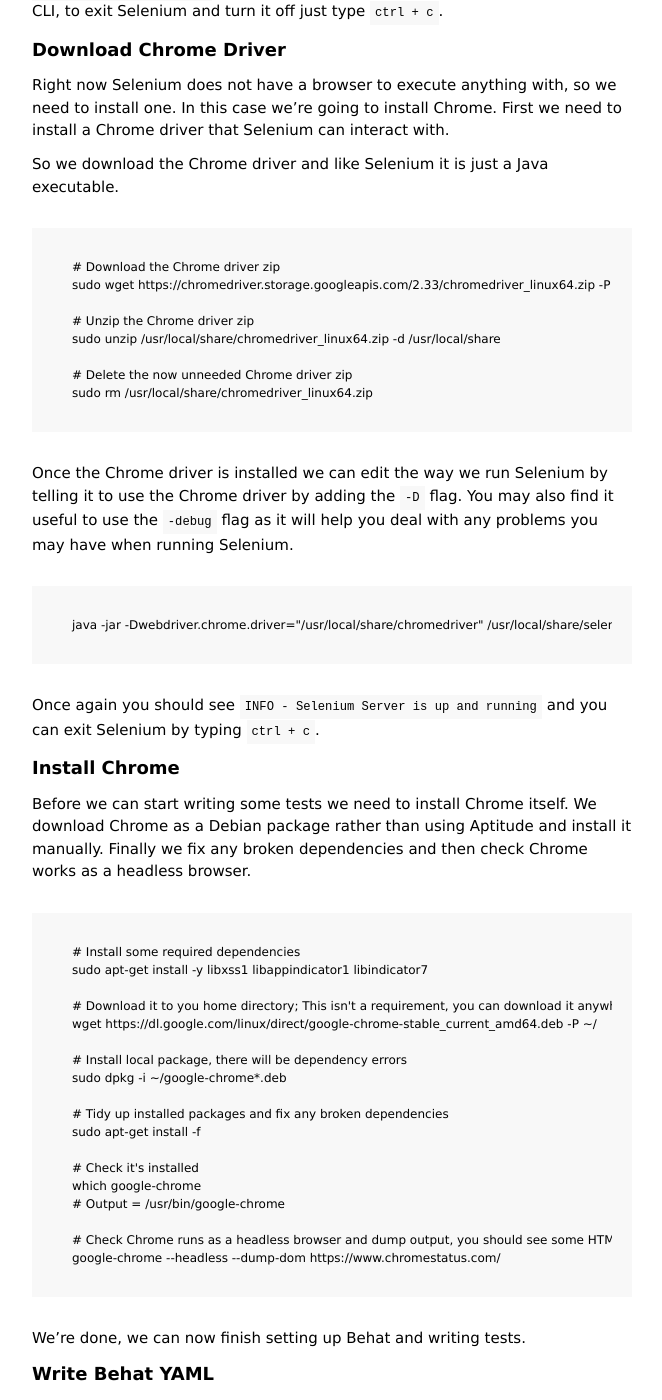
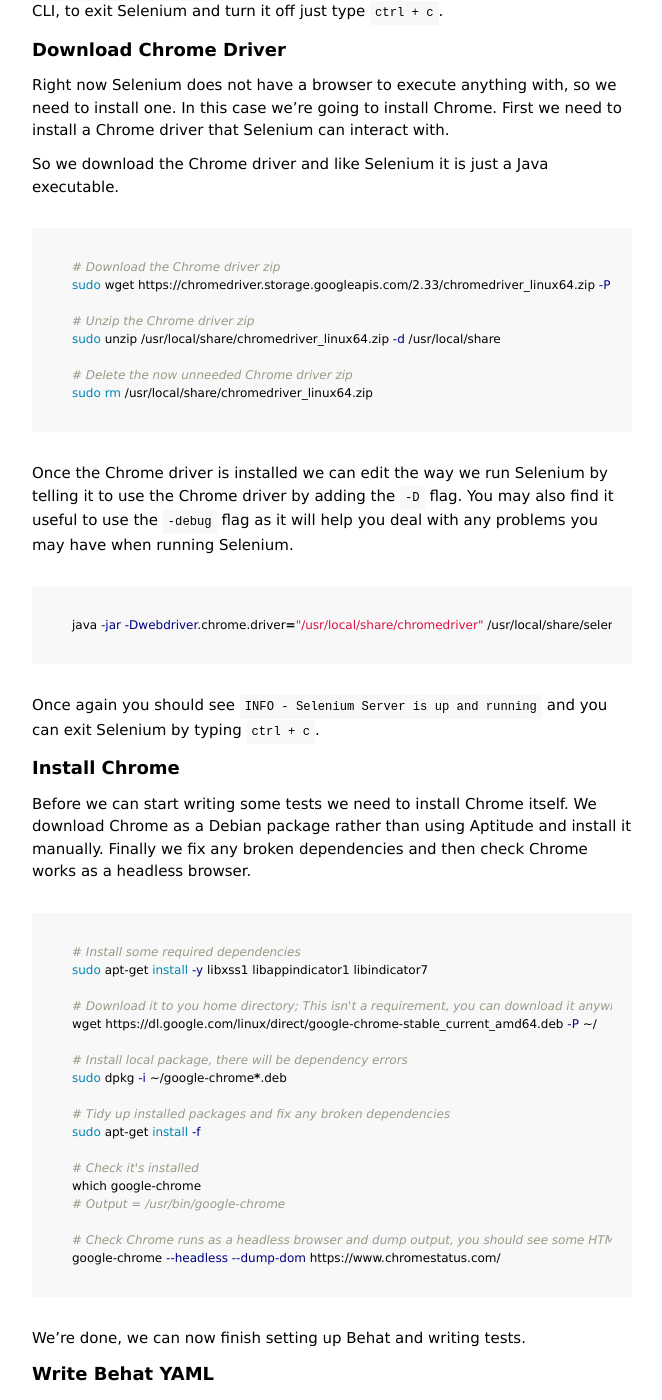
Before and after one commit to RobDWaller/robdwaller.github.io, a Jekyll site: the page built from _posts/2017-11-22-how-setup-testing-behat-selenium-chrome.md, in a window 1280 px wide and 1400 px high, scrolled down 3351 px. Shown: the whole window, without its empty margins (518-1180 px from the left). Built offline with Jekyll 4.4.1, drawn with Linux system fonts in a browser that asks for light colours; some of the changed text lies outside the part shown.

Commit message:
Added shell code blocks

````diff
--- a/_posts/2017-11-22-how-setup-testing-behat-selenium-chrome.md
+++ b/_posts/2017-11-22-how-setup-testing-behat-selenium-chrome.md
@@ -40,7 +40,7 @@
 
 Once we've run `composer install` and everything is in our vendor directory we can check Behat exists by executing it with the version `-V` flag.
 
-```
+```shell
 # Check Behat exists
 vendor/bin/behat -V
 # Output = behat 3.4.3
@@ -48,14 +48,14 @@
 
 If Behat exists you can then install it, which will generate the features directory where you place your tests.
 
-```
+```shell
 # Install Behat, generate the features directory
 vendor/bin/behat --init
 ```
 
 Finally you can give Behat a test, it won't run anything but it should tell you there are no tests available.
 
-```
+```shell
 # Run Behat with verbose output, useful for testing and debugging
 vendor/bin/behat --verbose
 
@@ -70,7 +70,7 @@
 
 To run Selenium we need to install Java. You can check whether Java is installed by typing `java -version`. Most likely Java won't be installed or you'll need to update it to Java 8. You'll know Java isn't installed if you see the following output.
 
-```
+```shell
 The program 'java' can be found in the following packages:
  * default-jre
  * gcj-4.8-jre-headless
@@ -82,7 +82,7 @@
 
 On Ubuntu 14.04 you will need to add a Personal Package Archive that will allow you to download and install Java 8. We do this with the following commands. One note: always be careful with PPAs don't add them to a live server unless you have tested and validated them on a dev box first.
 
-```
+```shell
 # Add the PPA
 sudo add-apt-repository ppa:webupd8team/java
 
@@ -101,7 +101,7 @@
 
 If you're not clear on what Selenium is, it is basically a tool that allows you to automate a browser. This can be done by opening an actual browser window or via a headless browser. You can of course find out more on the [Selenium Website](http://www.seleniumhq.org/)
 
-```
+```shell
 # Make a Selenium directory
 sudo mkdir /usr/local/share/selenium
 
@@ -111,7 +111,7 @@
 
 Once we've downloaded Selenium we can start running it. Essentially what we are doing is turning Selenium on, rather than executing a particular command. Once Selenium is turned on we can then send it commands to execute; this is essentially what Behat Mink does.
 
-```
+```shell
 java -jar /usr/local/share/selenium/selenium-server-standalone-3.7.1.jar
 ```
 
@@ -123,7 +123,7 @@
 
 So we download the Chrome driver and like Selenium it is just a Java executable.
 
-```
+```shell
 # Download the Chrome driver zip
 sudo wget https://chromedriver.storage.googleapis.com/2.33/chromedriver_linux64.zip -P /usr/local/share
 
@@ -136,7 +136,7 @@
 
 Once the Chrome driver is installed we can edit the way we run Selenium by telling it to use the Chrome driver by adding the `-D` flag. You may also find it useful to use the `-debug` flag as it will help you deal with any problems you may have when running Selenium.
 
-```
+```shell
 java -jar -Dwebdriver.chrome.driver="/usr/local/share/chromedriver" /usr/local/share/selenium/selenium-server-standalone-3.7.1.jar -debug
 ```
 
@@ -146,7 +146,7 @@
 
 Before we can start writing some tests we need to install Chrome itself. We download Chrome as a Debian package rather than using Aptitude and install it manually. Finally we fix any broken dependencies and then check Chrome works as a headless browser.
 
-```
+```shell
 # Install some required dependencies
 sudo apt-get install -y libxss1 libappindicator1 libindicator7
 
````
